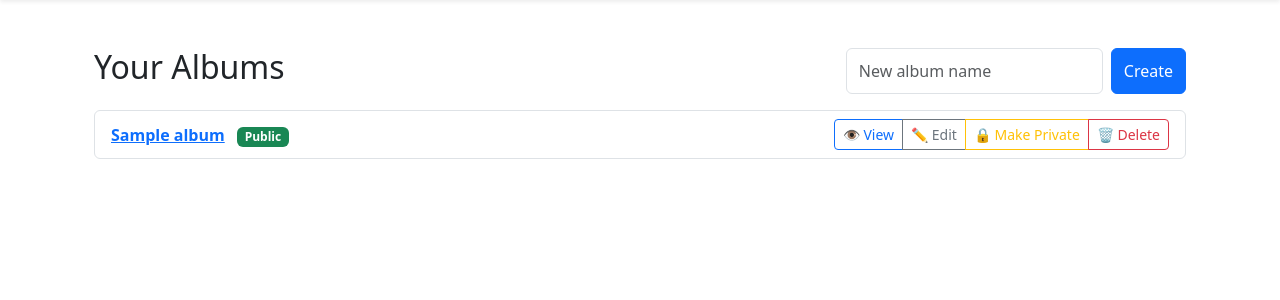
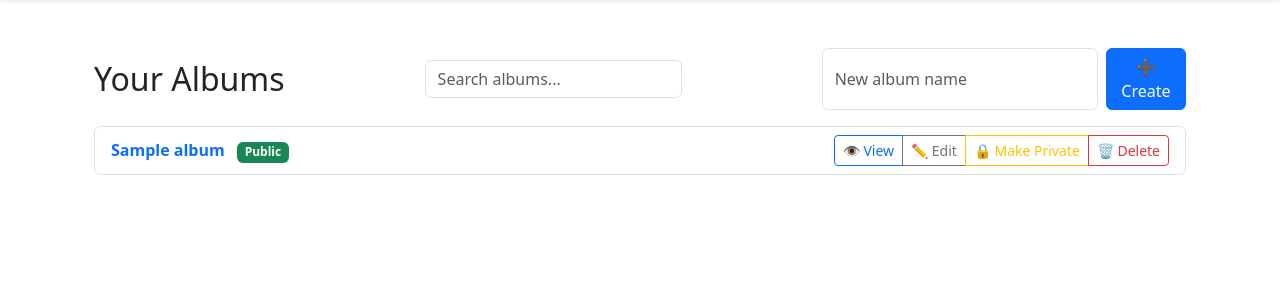
Before and after one commit to ie3ul2df/Music-Archiver, a Django app: page /album/ in a window 1280 px wide. Shown: the part 89-389 px from the top of the page. Run offline with Django 5.2, Linux system fonts and the light colour scheme; a user stored in the database is signed in; tables that the repository leaves empty hold one stand-in row (values such as "Sample post"); grey boxes marked "Sample" are stand-in pictures.

Commit message:
added search box for albums

```diff
--- a/album/urls.py
+++ b/album/urls.py
@@ -12,6 +12,7 @@ urlpatterns = [
     path("<int:pk>/", views.album_detail, name="album_detail"),        # single album detail
     path("<int:pk>/edit/", views.album_update, name="album_update"),   # rename/update album
     path("<int:pk>/delete/", views.album_delete, name="album_delete"), # delete album
+    path("search/", views.album_search, name="album_search"),          # search albums
 
     # Track management inside an album
     path("<int:pk>/tracks/add/", views.album_add_track, name="album_add_track"),
--- a/album/views.py
+++ b/album/views.py
@@ -1,7 +1,7 @@
 # ----------------------- album/views.py ----------------------- #
 
-from django.db import transaction
-from django.db.models import Case, When, IntegerField
+from django.urls import reverse
+from django.db.models import Case, When, IntegerField, Q
 from django.contrib import messages
 from django.contrib.auth.decorators import login_required
 from django.http import JsonResponse, HttpResponseBadRequest
@@ -236,14 +236,14 @@ def albums_reorder(request):
 
 
 @login_required
+@require_POST
 def album_delete(request, pk):
-    """Delete an album."""
+    """Delete an album via POST (AJAX or form)."""
     album = get_object_or_404(Album, pk=pk, owner=request.user)
-    if request.method == "POST":
-        album.delete()
-        messages.success(request, "Album deleted!")
-        return redirect("album_list")
-    return render(request, "album/album_confirm_delete.html", {"album": album})
+    album.delete()
+    messages.success(request, "Album deleted!")
+    return redirect("album:album_list")
+
 
 
 def public_album_detail(request, slug):
@@ -278,3 +278,30 @@ def track_create(request):
     else:
         form = TrackForm(request.user)
     return render(request, "tracks/track_form.html", {"form": form})
+
+
+
+
+@login_required
+def album_search(request):
+    """AJAX search albums by name (case-insensitive)."""
+    q = request.GET.get("q", "").strip()
+    albums = Album.objects.filter(owner=request.user)
+    if q:
+        albums = albums.filter(name__icontains=q)
+    albums = albums.order_by("order", "id")[:50]
+
+    return JsonResponse({
+        "results": [
+            {
+                "id": a.id,
+                "name": a.name,
+                "is_public": a.is_public,
+                "detail_url": reverse("album:album_detail", args=[a.id]),
+                "edit_url": reverse("album:album_update", args=[a.id]),
+                "toggle_url": reverse("album:toggle_album_visibility", args=[a.id]),
+                "delete_url": reverse("album:album_delete", args=[a.id]),
+            }
+            for a in albums
+        ]
+    })
--- a/static/js/album_detail.js
+++ b/static/js/album_detail.js
@@ -84,16 +84,75 @@
 
 document.addEventListener("DOMContentLoaded", () => {
   const modal = document.getElementById("deleteAlbumModal");
-  modal.addEventListener("show.bs.modal", function (event) {
-    const button = event.relatedTarget;
-    const albumId = button.getAttribute("data-album-id");
-    const albumName = button.getAttribute("data-album-name");
+  if (modal) {
+    modal.addEventListener("show.bs.modal", function (event) {
+      const button = event.relatedTarget;
+      const albumId = button.getAttribute("data-album-id");
+      const albumName = button.getAttribute("data-album-name");
 
-    // update the album name in modal
-    modal.querySelector("#albumName").textContent = albumName;
+      // Only update if element exists
+      const albumNameEl = modal.querySelector("#albumName");
+      if (albumNameEl) {
+        albumNameEl.textContent = albumName;
+      }
 
-    // set the form action to the delete endpoint
-    const form = modal.querySelector("#deleteAlbumForm");
-    form.action = `/album/${albumId}/delete/`; // matches album_delete URL
+      // Update form action
+      const form = modal.querySelector("#deleteAlbumForm");
+      if (form) {
+        form.action = `/album/${albumId}/delete/`;
+      }
+    });
+  }
+});
+
+document.addEventListener("DOMContentLoaded", () => {
+  const form = document.getElementById("album-search-form");
+  const input = document.getElementById("album-search-input");
+  const list = document.getElementById("album-list");
+
+  let timeout = null;
+
+  input.addEventListener("keyup", () => {
+    clearTimeout(timeout);
+    timeout = setTimeout(() => {
+      fetch(`/album/search/?q=${encodeURIComponent(input.value)}`)
+        .then((r) => r.json())
+        .then((data) => {
+          list.innerHTML = "";
+          if (data.results.length === 0) {
+            list.innerHTML = `<li class="list-group-item">No albums found.</li>`;
+            return;
+          }
+          data.results.forEach((a) => {
+            const li = document.createElement("li");
+            li.className = "list-group-item d-flex justify-content-between align-items-center";
+            li.innerHTML = `
+    <div>
+      <a href="${a.detail_url}" class="fw-bold text-decoration-none">${a.name}</a>
+      ${a.is_public ? '<span class="badge bg-success ms-2">Public</span>' : '<span class="badge bg-secondary ms-2">Private</span>'}
+    </div>
+    <div class="btn-group btn-group-sm" role="group">
+      <a href="${a.detail_url}" class="btn btn-outline-primary">👁 View</a>
+      <a href="${a.edit_url}" class="btn btn-outline-secondary">✏ Edit</a>
+      <a href="${a.toggle_url}" class="btn btn-outline-warning">
+        ${a.is_public ? "🔒 Make Private" : "🌍 Make Public"}
+      </a>
+      <button type="button"
+              class="btn btn-outline-danger"
+              data-bs-toggle="modal"
+              data-bs-target="#deleteAlbumModal"
+              data-album-id="${a.id}"
+              data-album-name="${a.name}">
+        🗑 Delete
+      </button>
+    </div>
+  `;
+            list.appendChild(li);
+          });
+        });
+    }, 300); // debounce: wait 300ms after typing
   });
+
+  // Prevent form submission (we want AJAX only)
+  form.addEventListener("submit", (e) => e.preventDefault());
 });
--- a/templates/album/album_list.html
+++ b/templates/album/album_list.html
@@ -1,19 +1,28 @@
 {% extends "base.html" %} {% load static %} {% block content %}
 <div class="container py-4">
-  <div class="d-flex justify-content-between mb-3">
-    <h2>Your Albums</h2>
+  <!-- Header with search + create -->
+  <div class="d-flex flex-wrap justify-content-between align-items-center mb-3 gap-2">
+    <h2 class="mb-0">Your Albums</h2>
+
+    <!-- Search form -->
+    <form id="album-search-form" class="d-flex gap-2">
+      <input id="album-search-input" type="text" class="form-control" placeholder="Search albums..." aria-label="Search albums" />
+    </form>
+
+    <!-- Create new album -->
     <form action="{% url 'album:album_create' %}" method="post" class="d-flex gap-2">
       {% csrf_token %}
-      <input name="name" class="form-control" placeholder="New album name" required />
-      <button class="btn btn-primary">Create</button>
+      <input name="name" class="form-control" placeholder="New album name" required aria-label="New album name" />
+      <button class="btn btn-primary">➕ Create</button>
     </form>
   </div>
 
-  <ul class="list-group">
+  <!-- Album list -->
+  <ul id="album-list" class="list-group">
     {% for a in albums %}
     <li class="list-group-item d-flex justify-content-between align-items-center">
       <div>
-        <a href="{% url 'album:album_detail' a.pk %}" class="fw-bold">{{ a.name }}</a>
+        <a href="{% url 'album:album_detail' a.pk %}" class="fw-bold text-decoration-none">{{ a.name }}</a>
         {% if a.is_public %}
         <span class="badge bg-success ms-2">Public</span>
         {% else %}
@@ -22,18 +31,14 @@
       </div>
 
       <div class="btn-group btn-group-sm" role="group">
-        <!-- View -->
         <a href="{% url 'album:album_detail' a.pk %}" class="btn btn-outline-primary">👁 View</a>
-        <!-- Edit -->
         <a href="{% url 'album:album_update' a.pk %}" class="btn btn-outline-secondary">✏ Edit</a>
-        <!-- Toggle visibility -->
         <a href="{% url 'album:toggle_album_visibility' a.pk %}" class="btn btn-outline-warning">
           {% if a.is_public %}🔒 Make Private{% else %}🌍 Make Public{% endif %}
         </a>
-        <!-- Delete -->
         <button
           type="button"
-          class="btn btn-outline-danger btn-sm"
+          class="btn btn-outline-danger"
           data-bs-toggle="modal"
           data-bs-target="#deleteAlbumModal"
           data-album-id="{{ a.pk }}"
@@ -50,14 +55,14 @@
 </div>
 
 <!-- Delete confirmation modal -->
-<div class="modal fade" id="deleteAlbumModal" tabindex="-1" aria-hidden="true">
+<div class="modal fade" id="deleteAlbumModal" tabindex="-1" aria-labelledby="deleteAlbumLabel" aria-hidden="true">
   <div class="modal-dialog">
     <div class="modal-content">
       <form method="post" id="deleteAlbumForm" action="">
         {% csrf_token %}
         <div class="modal-header">
-          <h5 class="modal-title">Delete Album</h5>
-          <button type="button" class="btn-close" data-bs-dismiss="modal"></button>
+          <h5 class="modal-title" id="deleteAlbumLabel">Delete Album</h5>
+          <button type="button" class="btn-close" data-bs-dismiss="modal" aria-label="Close"></button>
         </div>
         <div class="modal-body">
           <p>Are you sure you want to delete <strong id="albumName"></strong>?</p>
@@ -70,7 +75,6 @@
     </div>
   </div>
 </div>
-
 {% endblock %} {% block extra_js %}
 <script src="{% static 'js/album_detail.js' %}" defer></script>
 {% endblock %}
```
Also changed, not shown: templates/album/album_confirm_delete.html (deleted, +0 -9 lines).
